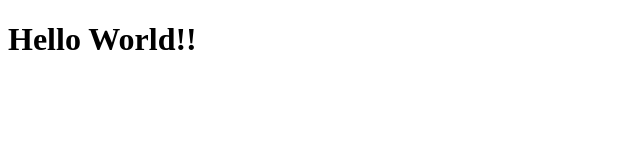
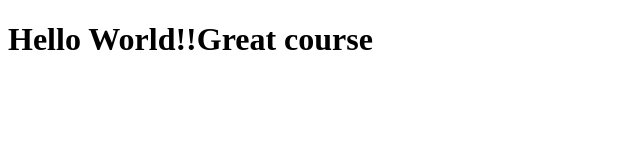
Before and after one commit to hugofsilvaa/coursera-test, a plain HTML site: page site/index.html in a window 1280 px wide. Shown: the whole page, without its empty margins (0-640 px from the left). Drawn offline with Linux system fonts and the light colour scheme.

Commit message:
Small addition

```diff
--- a/site/index.html
+++ b/site/index.html
@@ -4,6 +4,6 @@
 	<title>Hello World!</title>
 </head>
 <body>
-<h1>Hello World!!</h1>
+<h1>Hello World!!Great course</h1>
 </body>
 </html>
```
